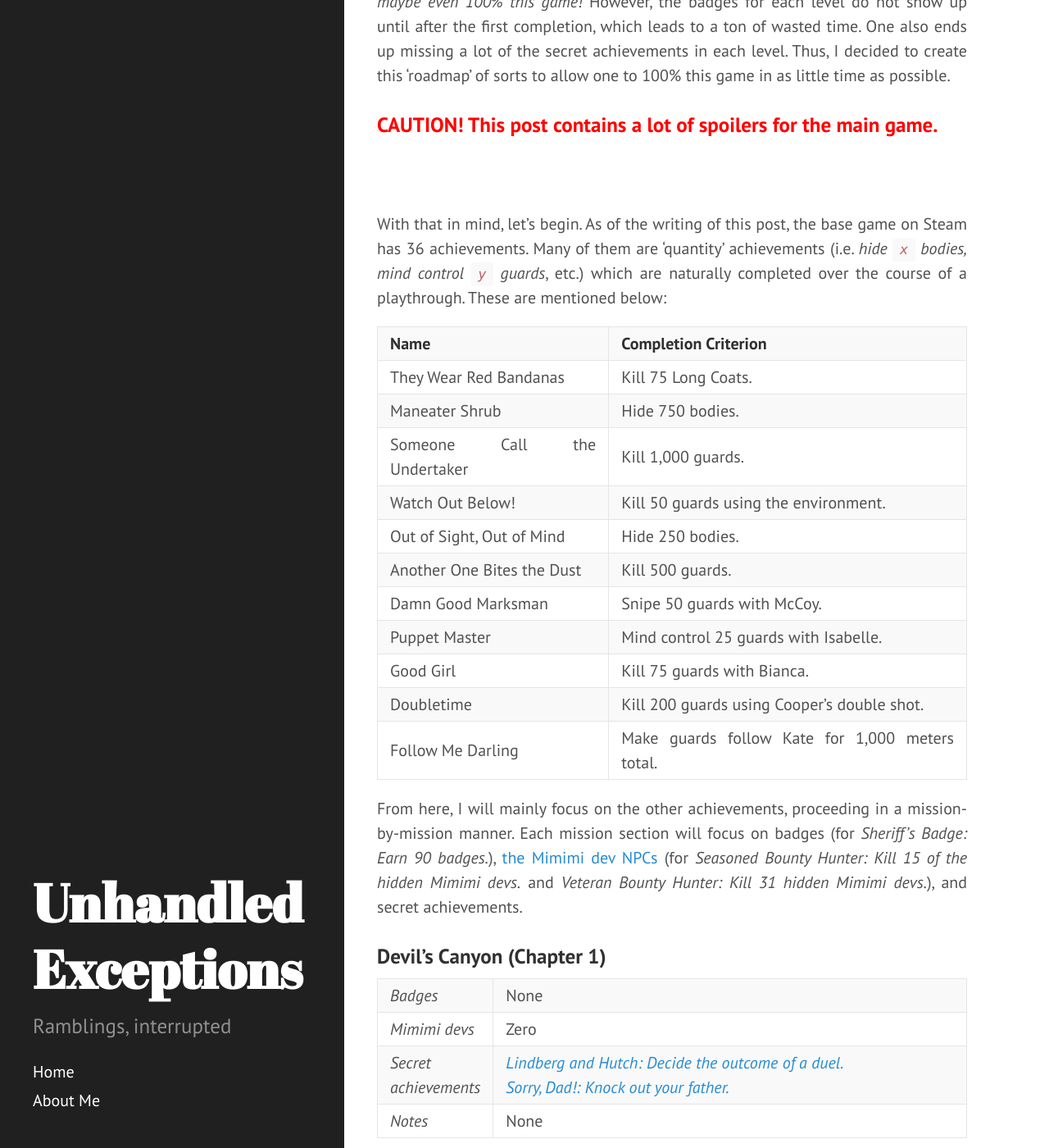
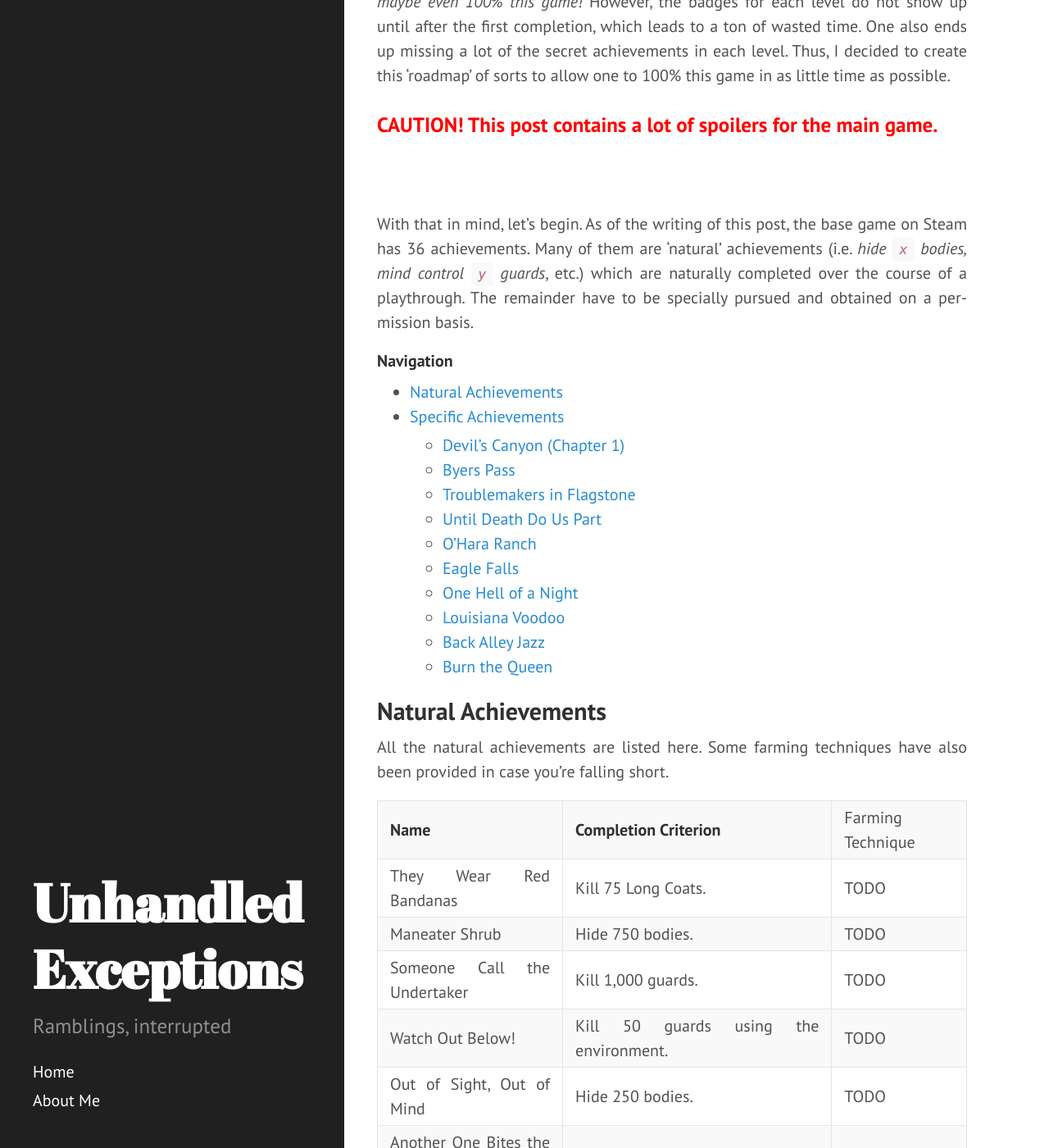
Before and after one commit to vedangnaik/vedangnaik.github.io, a Jekyll site: the page built from _posts/2021-04-28-hundred-percent-desperados.md, in a window 1280 px wide and 1400 px high, scrolled down 303 px. Shown: the whole window at 82% size. Built offline with Jekyll 4.4.1, drawn with Linux system fonts in a browser that asks for light colours; some of the changed text lies outside the part shown.

Commit message:
Added table of contents and improved organization

```diff
--- a/_config.yml
+++ b/_config.yml
@@ -5,6 +5,9 @@ highlighter:      rouge
 # Permalinks
 permalink:        pretty
 relative_permalinks: false
+
+kramdown:
+  parse_block_html: true
 
 # Setup
 title:            Unhandled Exceptions
--- a/_posts/2021-04-28-hundred-percent-desperados.md
+++ b/_posts/2021-04-28-hundred-percent-desperados.md
@@ -9,23 +9,34 @@ I've been replaying [Desperados III](https://store.steampowered.com/app/610370/D
 <br>
 <br>
 
-With that in mind, let's begin. As of the writing of this post, the base game on Steam has 36 achievements. Many of them are 'quantity' achievements (i.e. *hide `x` bodies, mind control `y` guards*, etc.) which are naturally completed over the course of a playthrough. These are mentioned below:
+With that in mind, let's begin. As of the writing of this post, the base game on Steam has 36 achievements. Many of them are 'natural' achievements (i.e. *hide `x` bodies, mind control `y` guards*, etc.) which are naturally completed over the course of a playthrough. The remainder have to be specially pursued and obtained on a per-mission basis.
 
-| **Name** | **Completion Criterion** |
-| They Wear Red Bandanas | Kill 75 Long Coats. |
-| Maneater Shrub | Hide 750 bodies. |
-| Someone Call the Undertaker | Kill 1,000 guards. |
-| Watch Out Below! | Kill 50 guards using the environment. |
-| Out of Sight, Out of Mind | Hide 250 bodies. |
-| Another One Bites the Dust | Kill 500 guards. |
-| Damn Good Marksman | Snipe 50 guards with McCoy. |
-| Puppet Master | Mind control 25 guards with Isabelle. |
-| Good Girl | Kill 75 guards with Bianca. |
-| Doubletime | Kill 200 guards using Cooper's double shot. |
-| Follow Me Darling | Make guards follow Kate for 1,000 meters total. |
+<nav>
+  <h4>Navigation</h4>
+  * this unordered seed list will be replaced by toc as unordered list
+  {:toc}
+</nav>
 
-From here, I will mainly focus on the other achievements, proceeding in a mission-by-mission manner. Each mission section will focus on badges (for *Sheriff's Badge: Earn 90 badges.*), [the Mimimi dev NPCs](https://www.trueachievements.com/a298714/veteran-bounty-hunter-achievement) (for *Seasoned Bounty Hunter: Kill 15 of the hidden Mimimi devs.* and *Veteran Bounty Hunter: Kill 31 hidden Mimimi devs.*), and secret achievements.
+## Natural Achievements
 
+All the natural achievements are listed here. Some farming techniques have also been provided in case you're falling short.
+
+| **Name** | **Completion Criterion** | Farming Technique |
+| They Wear Red Bandanas | Kill 75 Long Coats. |TODO|
+| Maneater Shrub | Hide 750 bodies. |TODO|
+| Someone Call the Undertaker | Kill 1,000 guards. |TODO|
+| Watch Out Below! | Kill 50 guards using the environment. |TODO|
+| Out of Sight, Out of Mind | Hide 250 bodies. |TODO|
+| Another One Bites the Dust | Kill 500 guards. |TODO|
+| Damn Good Marksman | Snipe 50 guards with McCoy. |TODO|
+| Puppet Master | Mind control 25 guards with Isabelle. |TODO|
+| Good Girl | Kill 75 guards with Bianca. |TODO|
+| Doubletime | Kill 200 guards using Cooper's double shot. |TODO|
+| Follow Me Darling | Make guards follow Kate for 1,000 meters total. |TODO|
+
+## Specific Achievements
+
+This section will focus on the other achievements, proceeding in a mission-by-mission manner. Each mission section will focus on badges (for *Sheriff's Badge: Earn 90 badges.*), [the Mimimi dev NPCs](https://www.trueachievements.com/a298714/veteran-bounty-hunter-achievement) (for *Seasoned Bounty Hunter: Kill 15 of the hidden Mimimi devs.* and *Veteran Bounty Hunter: Kill 31 hidden Mimimi devs.*), and any secret achievements.
 
 ### Devil’s Canyon (Chapter 1)
 <table>
@@ -94,7 +105,7 @@ From here, I will mainly focus on the other achievements, proceeding in a missio
         <td><i>Notes</i></td>
         <td>
             <ul>
-                <li>This is a good mission to rack up double-shots for the quantity achievement <i>Doubletime</i>, if you're falling short.</li>
+                <li>This is a good mission to rack up double-shots for the natural achievement <i>Doubletime</i>, if you're falling short.</li>
                 <li>This is probably the easiest mission to complete in Desperado difficulty, for the achievement <i>Hardcore: Finish a mission on "Desperado" difficulty.</i></li>
             </ul>
         </td>
@@ -257,7 +268,7 @@ From here, I will mainly focus on the other achievements, proceeding in a missio
         <td>
             <ul>
                 <li>Kate's disguise makes large parts of this mission trivial, especially at Normal difficulty. With some careful planning, it may also be possible to get the <u>Don't use firearms</u> badge; this may be excessively tedious, however.</li>
-                <li>This is a good level to gain some kills with Bianca for the <i>Good Girl</i> quantity achievement; Hector can easily lure almost all the guards one by one.</li>
+                <li>This is a good level to gain some kills with Bianca for the <i>Good Girl</i> natural achievement; Hector can easily lure almost all the guards one by one.</li>
                 <li>Don't hesitate to use Cooper's double-shot near the quarry and shooting range; since these areas are near the edge of the map, it's easier to ensure that no one will hear the gunshots.</li>
             </ul>
         </td>
```
